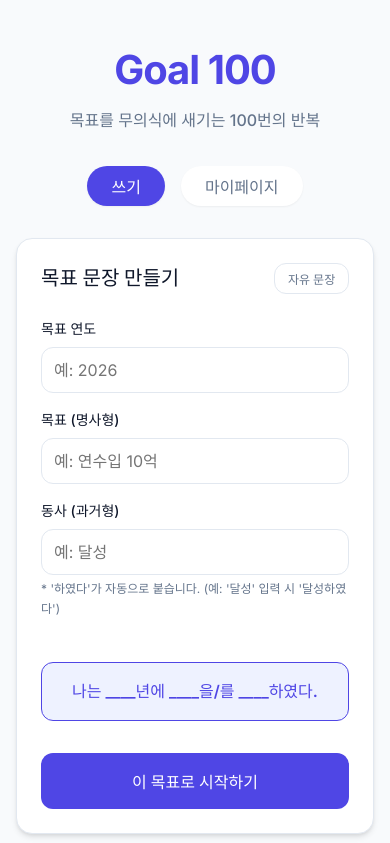
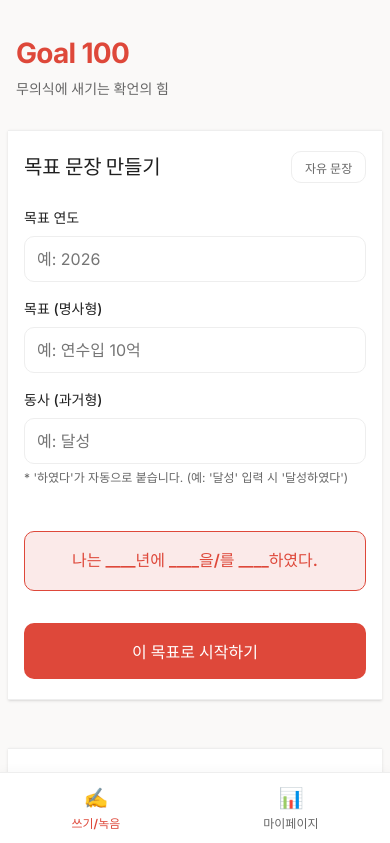
Before and after one commit to ddidddong/speak_dream, a React (Vite) app: page / in a window 390 px wide. Shown: the top 843 px of the page. Built offline with nearby package versions, Linux system fonts and the light colour scheme.

Commit message:
Fix UI styles and deploy Mobile Redesign + Voice

```diff
--- a/src/App.jsx
+++ b/src/App.jsx
@@ -11,47 +11,16 @@ function App() {
 
   return (
     <div className="container">
-      <header style={{ textAlign: 'center', marginBottom: '2rem', marginTop: '1rem' }}>
-        <h1 style={{ fontSize: '2.5rem', fontWeight: 800, color: 'var(--accent)', letterSpacing: '-0.025em' }}>
+      <header style={{ padding: '2rem 1rem 1rem 1rem', display: 'flex', flexDirection: 'column', alignItems: 'flex-start' }}>
+        <h1 style={{ fontSize: '1.75rem', fontWeight: 800, color: 'var(--accent)', letterSpacing: '-0.025em' }}>
           Goal 100
         </h1>
-        <p style={{ marginTop: '0.5rem', fontWeight: 500 }}>
-          목표를 무의식에 새기는 100번의 반복
+        <p style={{ marginTop: '0.25rem', fontWeight: 500, fontSize: '0.875rem' }}>
+          무의식에 새기는 확언의 힘
         </p>
       </header>
 
-      <nav style={{ display: 'flex', justifyContent: 'center', gap: '1rem', marginBottom: '2rem' }}>
-        <button
-          onClick={() => setView('home')}
-          style={{
-            padding: '0.5rem 1.5rem',
-            borderRadius: '2rem',
-            border: 'none',
-            backgroundColor: view === 'home' ? 'var(--accent)' : 'var(--bg-primary)',
-            color: view === 'home' ? 'white' : 'var(--text-secondary)',
-            fontWeight: 600,
-            boxShadow: 'var(--shadow-sm)'
-          }}
-        >
-          쓰기
-        </button>
-        <button
-          onClick={() => setView('mypage')}
-          style={{
-            padding: '0.5rem 1.5rem',
-            borderRadius: '2rem',
-            border: 'none',
-            backgroundColor: view === 'mypage' ? 'var(--accent)' : 'var(--bg-primary)',
-            color: view === 'mypage' ? 'white' : 'var(--text-secondary)',
-            fontWeight: 600,
-            boxShadow: 'var(--shadow-sm)'
-          }}
-        >
-          마이페이지
-        </button>
-      </nav>
-
-      <main>
+      <main style={{ padding: '0 0.5rem' }}>
         {view === 'home' ? (
           <>
             {!goal ? (
@@ -79,8 +48,56 @@ function App() {
         )}
       </main>
 
-      <footer style={{ marginTop: '5rem', paddingBottom: '3rem', textAlign: 'center', borderTop: '1px solid var(--border)', paddingTop: '2rem' }}>
-        <p style={{ fontSize: '0.875rem' }}>© 2026 Goal 100. 미래를 만드는 가장 확실한 방법.</p>
+      {/* Bottom Navigation */}
+      <nav style={{
+        position: 'fixed',
+        bottom: 0,
+        left: 0,
+        right: 0,
+        backgroundColor: 'white',
+        display: 'flex',
+        justifyContent: 'space-around',
+        padding: '0.75rem 0',
+        borderTop: '1px solid var(--border)',
+        zIndex: 100,
+        boxShadow: '0 -2px 10px rgba(0,0,0,0.03)'
+      }}>
+        <button
+          onClick={() => setView('home')}
+          style={{
+            display: 'flex',
+            flexDirection: 'column',
+            alignItems: 'center',
+            background: 'none',
+            border: 'none',
+            color: view === 'home' ? 'var(--accent)' : 'var(--text-secondary)',
+            fontWeight: 600,
+            fontSize: '0.75rem'
+          }}
+        >
+          <span style={{ fontSize: '1.25rem', marginBottom: '0.25rem' }}>✍️</span>
+          쓰기/녹음
+        </button>
+        <button
+          onClick={() => setView('mypage')}
+          style={{
+            display: 'flex',
+            flexDirection: 'column',
+            alignItems: 'center',
+            background: 'none',
+            border: 'none',
+            color: view === 'mypage' ? 'var(--accent)' : 'var(--text-secondary)',
+            fontWeight: 600,
+            fontSize: '0.75rem'
+          }}
+        >
+          <span style={{ fontSize: '1.25rem', marginBottom: '0.25rem' }}>📊</span>
+          마이페이지
+        </button>
+      </nav>
+
+      <footer style={{ marginTop: '3rem', padding: '2rem 1rem', textAlign: 'center', opacity: 0.5 }}>
+        <p style={{ fontSize: '0.75rem' }}>© 2026 Goal 100. Always keep going.</p>
       </footer>
     </div>
   );
--- a/src/components/WorkArea.jsx
+++ b/src/components/WorkArea.jsx
@@ -2,85 +2,169 @@ import React, { useState, useEffect, useRef } from 'react';
 
 export default function WorkArea({ goal, count, onIncrement, onReset }) {
   const [input, setInput] = useState('');
+  const [isRecording, setIsRecording] = useState(false);
+  const [feedback, setFeedback] = useState('');
   const inputRef = useRef(null);
+  const recognitionRef = useRef(null);
+
+  useEffect(() => {
+    const SpeechRecognition = window.SpeechRecognition || window.webkitSpeechRecognition;
+    if (SpeechRecognition) {
+      recognitionRef.current = new SpeechRecognition();
+      recognitionRef.current.lang = 'ko-KR';
+      recognitionRef.current.continuous = false;
+      recognitionRef.current.interimResults = false;
+
+      recognitionRef.current.onresult = (event) => {
+        const transcript = event.results[0][0].transcript;
+        processResult(transcript);
+        setIsRecording(false);
+      };
+
+      recognitionRef.current.onerror = () => {
+        setIsRecording(false);
+        setFeedback('음성 인식 중 오류가 발생했습니다.');
+      };
+
+      recognitionRef.current.onend = () => {
+        setIsRecording(false);
+      };
+    }
+  }, []);
+
+  const processResult = (text) => {
+    // Basic normalization for comparison
+    const normalizedGoal = goal.replace(/\s/g, '').replace(/[.?!,]/g, '');
+    const normalizedInput = text.replace(/\s/g, '').replace(/[.?!,]/g, '');
+
+    if (normalizedInput === normalizedGoal) {
+      onIncrement();
+      setFeedback('성공! 잘하셨어요.');
+      setTimeout(() => setFeedback(''), 1500);
+    } else {
+      setFeedback(`다시 말씀해 보세요: "${text}"`);
+      setTimeout(() => setFeedback(''), 3000);
+    }
+  };
 
   const handleKeyDown = (e) => {
     if (e.key === 'Enter') {
       if (input.trim() === goal) {
         onIncrement();
         setInput('');
+        setFeedback('기록되었습니다.');
+        setTimeout(() => setFeedback(''), 1000);
       } else {
-        // Optional: Provide feedback if it doesn't match?
-        // For now, let's be strict but encouraging.
-        alert('문장을 정확하게 입력해주세요.');
+        setFeedback('문장을 정확하게 입력해주세요.');
+        setTimeout(() => setFeedback(''), 3000);
       }
+    }
+  };
+
+  const toggleRecording = () => {
+    if (isRecording) {
+      recognitionRef.current?.stop();
+    } else {
+      if (!recognitionRef.current) {
+        alert('이 브라우저는 음성 인식을 지원하지 않습니다.');
+        return;
+      }
+      setFeedback('듣고 있습니다...');
+      recognitionRef.current.start();
+      setIsRecording(true);
     }
   };
 
   const progress = (count / 100) * 100;
 
   return (
-    <div style={{ display: 'grid', gap: '1.5rem' }}>
-      {/* Sticky Header */}
-      <div className="card" style={{ position: 'sticky', top: '1rem', zIndex: 10, borderLeft: '4px solid var(--accent)' }}>
-        <p style={{ fontSize: '0.875rem', fontWeight: 600, color: 'var(--accent)', marginBottom: '0.5rem' }}>오늘의 목표 문장</p>
-        <h2 style={{ fontSize: '1.5rem', lineHeight: 1.3 }}>{goal}</h2>
+    <div style={{ display: 'grid', gap: '0.75rem' }}>
+      {/* Target Sentence Card */}
+      <div className="card no-mobile-radius" style={{ borderLeft: '4px solid var(--accent)', paddingBottom: '1rem' }}>
+        <p style={{ fontSize: '0.75rem', fontWeight: 600, color: 'var(--accent)', marginBottom: '0.25rem' }}>오늘의 목표</p>
+        <h2 style={{ fontSize: '1.25rem', lineHeight: 1.4, wordBreak: 'keep-all' }}>{goal}</h2>
       </div>
 
-      <div className="card">
-        <div style={{ display: 'flex', justifyContent: 'space-between', alignItems: 'center', marginBottom: '1rem' }}>
-          <h3 style={{ fontSize: '1.125rem' }}>진행률</h3>
-          <span style={{ fontWeight: 700, color: 'var(--accent)' }}>{count} / 100</span>
+      <div className="card no-mobile-radius">
+        <div style={{ display: 'flex', justifyContent: 'space-between', alignItems: 'center', marginBottom: '0.75rem' }}>
+          <h3 style={{ fontSize: '1rem' }}>진행률</h3>
+          <span style={{ fontWeight: 700, color: 'var(--accent)', fontSize: '1.125rem' }}>{count} <span style={{ color: 'var(--text-secondary)', fontSize: '0.875rem' }}>/ 100</span></span>
         </div>
 
         {/* Progress Bar */}
-        <div style={{ height: '1rem', backgroundColor: 'var(--bg-secondary)', borderRadius: '1rem', overflow: 'hidden', marginBottom: '2rem' }}>
+        <div style={{ height: '0.5rem', backgroundColor: 'var(--accent-light)', borderRadius: '1rem', overflow: 'hidden', marginBottom: '2rem' }}>
           <div
             style={{
               height: '100%',
               width: `${progress}%`,
               backgroundColor: 'var(--accent)',
-              transition: 'width 0.3s ease-out'
+              transition: 'width 0.3s cubic-bezier(0.4, 0, 0.2, 1)'
             }}
           />
         </div>
 
-        <div style={{ display: 'grid', gap: '1rem' }}>
-          <label style={{ fontSize: '0.875rem', fontWeight: 500 }}>아래에 문장을 똑같이 입력하고 Enter를 누르세요.</label>
+        <div style={{ display: 'grid', gap: '1rem', textAlign: 'center' }}>
+          <div style={{ height: '1.5rem', marginBottom: '0.5rem' }}>
+            {feedback && <p style={{ margin: 0, fontSize: '0.875rem', color: isRecording ? 'var(--accent)' : 'var(--text-secondary)', fontWeight: 500 }}>{feedback}</p>}
+          </div>
+
+          {/* Voice Input Button */}
+          <div style={{ display: 'flex', justifyContent: 'center', marginBottom: '1rem' }}>
+            <button
+              onClick={toggleRecording}
+              style={{
+                width: '72px',
+                height: '72px',
+                borderRadius: '50%',
+                backgroundColor: isRecording ? 'var(--accent)' : 'var(--bg-secondary)',
+                border: `2px solid ${isRecording ? 'var(--accent)' : 'var(--border)'}`,
+                display: 'flex',
+                alignItems: 'center',
+                justifyContent: 'center',
+                color: isRecording ? 'white' : 'var(--accent)',
+                fontSize: '1.5rem',
+                boxShadow: isRecording ? '0 0 15px var(--accent)' : 'none',
+                transition: 'all 0.3s ease'
+              }}
+            >
+              {isRecording ? '●' : '🎤'}
+            </button>
+          </div>
+
+          <p style={{ fontSize: '0.875rem', color: 'var(--text-secondary)' }}>또는 아래에 직접 입력하세요</p>
+
           <input
             ref={inputRef}
             type="text"
             value={input}
             onChange={(e) => setInput(e.target.value)}
             onKeyDown={handleKeyDown}
-            placeholder="목표 문장을 입력하세요..."
-            autoFocus
+            placeholder="문장을 입력하세요..."
             style={{
               width: '100%',
-              padding: '1.25rem',
+              padding: '1rem',
               borderRadius: 'var(--radius-md)',
-              border: '2px solid var(--border)',
-              fontSize: '1.125rem',
+              border: '1px solid var(--border)',
+              fontSize: '1rem',
               outline: 'none',
-              transition: 'border-color 0.2s'
+              textAlign: 'center'
             }}
-            onFocus={(e) => e.target.style.borderColor = 'var(--accent)'}
-            onBlur={(e) => e.target.style.borderColor = 'var(--border)'}
           />
         </div>
 
-        <div style={{ marginTop: '2rem', display: 'flex', justifyContent: 'flex-end' }}>
+        <div style={{ marginTop: '2rem', display: 'flex', justifyContent: 'center' }}>
           <button
             onClick={onReset}
             style={{
               background: 'none',
               border: 'none',
               color: 'var(--text-secondary)',
-              fontSize: '0.875rem',
-              textDecoration: 'underline'
+              fontSize: '0.8125rem',
+              textDecoration: 'none',
+              opacity: 0.7
             }}
           >
-            목표 수정하기
+            문장 수정하기
           </button>
         </div>
       </div>
--- a/src/index.css
+++ b/src/index.css
@@ -4,19 +4,19 @@
   --font-sans: 'Inter', system-ui, -apple-system, sans-serif;
 
   --bg-primary: #ffffff;
-  --bg-secondary: #f8fafc;
-  --text-primary: #0f172a;
-  --text-secondary: #64748b;
-  --accent: #4f46e5;
-  --accent-light: #eef2ff;
-  --accent-hover: #4338ca;
-  --border: #e2e8f0;
+  --bg-secondary: #faf9f8;
+  --text-primary: #202020;
+  --text-secondary: #666666;
+  --accent: #de483a; /* Todoist Red */
+  --accent-light: #fbeae9;
+  --accent-hover: #c3392c;
+  --border: #eeeeee;
   --shadow-sm: 0 1px 2px 0 rgb(0 0 0 / 0.05);
-  --shadow: 0 4px 6px -1px rgb(0 0 0 / 0.1), 0 2px 4px -2px rgb(0 0 0 / 0.1);
+  --shadow: 0 1px 3px 0 rgb(0 0 0 / 0.1), 0 1px 2px -1px rgb(0 0 0 / 0.1);
   --shadow-lg: 0 10px 15px -3px rgb(0 0 0 / 0.1), 0 4px 6px -4px rgb(0 0 0 / 0.1);
 
-  --radius-md: 0.75rem;
-  --radius-lg: 1rem;
+  --radius-md: 10px;
+  --radius-lg: 16px;
 
   font-family: var(--font-sans);
   line-height: 1.5;
@@ -34,6 +34,7 @@
 
 * {
   box-sizing: border-box;
+  -webkit-tap-highlight-color: transparent;
 }
 
 body {
@@ -43,6 +44,7 @@ body {
   display: flex;
   flex-direction: column;
   background-color: var(--bg-secondary);
+  overscroll-behavior-y: none;
 }
 
 #root {
@@ -56,6 +58,7 @@ h1, h2, h3, h4 {
   margin: 0;
   color: var(--text-primary);
   font-weight: 700;
+  letter-spacing: -0.01em;
 }
 
 p {
@@ -70,29 +73,67 @@ input, button, textarea {
 
 button {
   cursor: pointer;
-  transition: all 0.2s ease;
+  transition: all 0.2s cubic-bezier(0.4, 0, 0.2, 1);
+}
+
+button:active {
+  transform: scale(0.98);
 }
 
 .card {
   background: var(--bg-primary);
   border-radius: var(--radius-lg);
-  padding: 2rem;
+  padding: 1.5rem;
   border: 1px solid var(--border);
   box-shadow: var(--shadow);
 }
 
 .container {
-  max-width: 800px;
+  max-width: 600px;
   margin: 0 auto;
-  padding: 2rem 1.5rem;
+  padding: 1rem 1rem 5rem 1rem; /* Space for bottom nav */
   width: 100%;
 }
 
 @media (max-width: 640px) {
   .container {
-    padding: 1.5rem 1rem;
+    padding: 0 0 5rem 0;
   }
   .card {
-    padding: 1.5rem;
+    border-radius: 0;
+    border-left: none;
+    border-right: none;
+    padding: 1.25rem 1rem;
+  }
+  .no-mobile-radius {
+    border-radius: 0 !important;
   }
 }
+
+/* Specific UI adjustments for Todoist look */
+.btn-primary {
+  background-color: var(--accent);
+  color: white;
+  border: none;
+  padding: 0.75rem 1rem;
+  border-radius: var(--radius-md);
+  font-weight: 600;
+}
+
+.btn-primary:hover {
+  background-color: var(--accent-hover);
+}
+
+.input-field {
+  width: 100%;
+  padding: 1rem;
+  border-radius: var(--radius-md);
+  border: 1px solid var(--border);
+  outline: none;
+  transition: border-color 0.2s;
+  background-color: white;
+}
+
+.input-field:focus {
+  border-color: var(--accent);
+}
```
Also changed, not shown: src/components/MyPage.jsx (+26 -26 lines).
